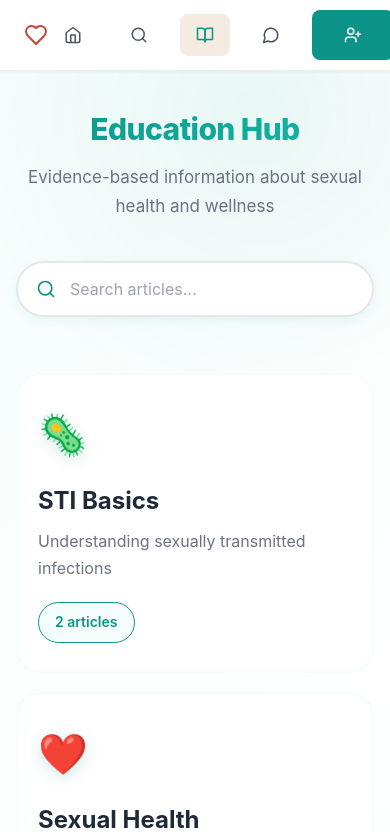
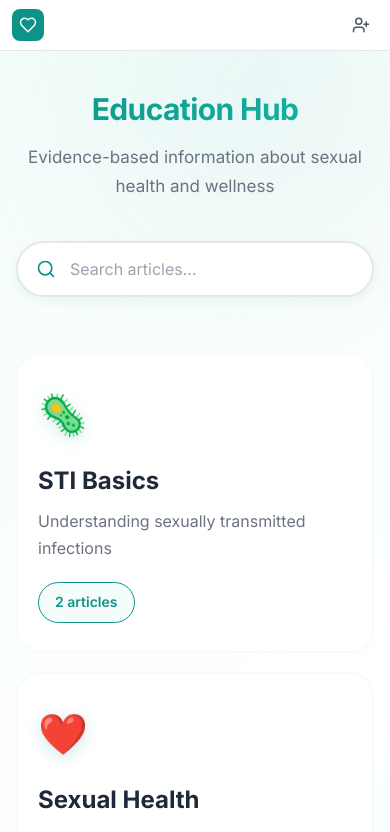
Before and after one commit to Rakhikamboj/STD-App, a React (Vite) app in the folder client/: page /education in a window 390 px wide. Shown: the top 832 px of the page. Built offline with nearby package versions, Linux system fonts and the light colour scheme.

Commit message:
changed-font-size/navigation

```diff
--- a/client/src/components/Navigation.jsx
+++ b/client/src/components/Navigation.jsx
@@ -1,5 +1,5 @@
 import { Link, useLocation } from 'react-router-dom';
-import { Heart, Home, Search, BookOpen, MessageCircle, UserPlus } from 'lucide-react';
+import { Heart, UserPlus } from 'lucide-react';
 import styles from './Navigation.module.css';
 
 const Navigation = () => {
@@ -10,7 +10,9 @@ const Navigation = () => {
     <nav className={styles.nav}>
       <div className={styles.container}>
         <Link to="/" className={styles.logo}>
-          <Heart className={styles.logoIcon} />
+          <div className={styles.logoIconWrapper}>
+            <Heart className={styles.logoIcon} />
+          </div>
           <span className={styles.logoText}>HealthPath</span>
         </Link>
 
@@ -21,29 +23,36 @@ const Navigation = () => {
                 to="/"
                 className={`${styles.link} ${location.pathname === '/' ? styles.active : ''}`}
               >
-                <Home size={18} />
+
                 <span>Home</span>
               </Link>
               <Link
                 to="/symptom-checker"
                 className={`${styles.link} ${location.pathname === '/symptom-checker' ? styles.active : ''}`}
               >
-                <Search size={18} />
+
                 <span>Symptom Checker</span>
               </Link>
               <Link
                 to="/education"
                 className={`${styles.link} ${location.pathname === '/education' ? styles.active : ''}`}
               >
-                <BookOpen size={18} />
+
                 <span>Education</span>
               </Link>
               <Link
                 to="/community"
                 className={`${styles.link} ${location.pathname === '/community' ? styles.active : ''}`}
               >
-                <MessageCircle size={18} />
+
                 <span>Community</span>
+              </Link>
+              <Link
+                to="/faq"
+                className={`${styles.link} ${location.pathname === '/faq' ? styles.active : ''}`}
+              >
+
+                <span>FAQ</span>
               </Link>
             </>
           )}
--- a/client/src/components/Navigation.module.css
+++ b/client/src/components/Navigation.module.css
@@ -1,113 +1,221 @@
+/* Navigation.module.css - With Icons Support */
+
 .nav {
-  background-color: var(--white);
-  box-shadow: var(--shadow-sm);
   position: sticky;
   top: 0;
-  z-index: 100;
-  border-bottom: 1px solid var(--beige);
+  z-index: 50;
+  background: white;
+  border-bottom: 1px solid #e5e7eb;
+  padding: 0.75rem 0;
 }
 
 .container {
-  max-width: 1600px;
+  max-width: 1400px;
   margin: 0 auto;
-  padding: 0 var(--spacing-lg);
+  padding: 0 2rem;
   display: flex;
   align-items: center;
   justify-content: space-between;
-  height: 70px;
 }
 
+/* Logo */
 .logo {
   display: flex;
   align-items: center;
-  gap: var(--spacing-sm);
-  font-family: var(--font-display);
-  font-size: 1.5rem;
-  color: var(--primary);
+  gap: 0.75rem;
   text-decoration: none;
-  transition: transform var(--transition-base);
+  transition: opacity 0.2s ease;
 }
 
 .logo:hover {
-  transform: scale(1.05);
-  color: var(--primary);
+  opacity: 0.8;
+}
+
+.logoIconWrapper {
+  display: flex;
+  align-items: center;
+  justify-content: center;
+  width: 36px;
+  height: 36px;
+  background: #0d9488;
+  border-radius: 0.5rem;
+  flex-shrink: 0;
 }
 
 .logoIcon {
-  color: var(--accent);
+  width: 20px;
+  height: 20px;
+  color: white;
 }
 
 .logoText {
-  font-weight: 400;
+  font-size: 1.125rem;
+  font-weight: 600;
+  color: #1f2937;
 }
 
+/* Navigation Links */
 .links {
   display: flex;
   align-items: center;
-  gap: var(--spacing-lg);
+  gap: 2rem;
 }
 
 .link {
-  display: flex;
+  position: relative;
+  display: inline-flex;
   align-items: center;
-  gap: var(--spacing-xs);
-  color: var(--gray-600);
+  gap: 0.5rem;
+  font-size: 0.8rem;
+  font-weight: 500;
+  color: #4b5563;
   text-decoration: none;
-  padding: var(--spacing-xs) var(--spacing-sm);
-  border-radius: var(--radius-md);
-  transition: all var(--transition-base);
-  font-weight: 500;
+  padding: 0.5rem 0;
+  transition: color 0.2s ease;
+}
+
+.link svg {
+  flex-shrink: 0;
 }
 
 .link:hover {
-  color: var(--primary);
-  background-color: var(--beige);
+  color: #0d9488;
 }
 
 .link.active {
-  color: var(--primary);
-  background-color: var(--beige);
+  color: #0d9488;
+  font-weight: 600;
+}
+
+.link.active::after {
+  content: '';
+  position: absolute;
+  bottom: -0.75rem;
+  left: 0;
+  right: 0;
+  height: 2px;
+  background: #0d9488;
 }
 
 .doctorLink {
-  display: flex;
+  display: inline-flex;
   align-items: center;
-  gap: var(--spacing-xs);
-  background-color: var(--primary);
-  color: var(--white);
-  padding: var(--spacing-sm) var(--spacing-lg);
-  border-radius: var(--radius-md);
+  gap: 0.5rem;
+  font-size: 1rem;
+  font-weight: 500;
+  color: #4b5563;
   text-decoration: none;
-  font-weight: 600;
-  transition: all var(--transition-base);
+  padding: 0.5rem 1rem;
+  border-radius: 0.375rem;
+  transition: all 0.2s ease;
+}
+
+.doctorLink svg {
+  flex-shrink: 0;
 }
 
 .doctorLink:hover {
-  background-color: var(--primary-dark);
-  transform: translateY(-1px);
-  box-shadow: var(--shadow-md);
-  color: var(--white);
+  color: #0d9488;
+  background: rgba(13, 148, 136, 0.05);
 }
 
 .doctorLink.active {
-  background-color: var(--primary-dark);
+  color: white;
+  background: #0d9488;
+}
+
+/* Responsive Design */
+@media (max-width: 1024px) {
+  .container {
+    padding: 0 1.5rem;
+  }
+
+  .links {
+    gap: 1.5rem;
+  }
 }
 
 @media (max-width: 768px) {
   .container {
-    padding: 0 var(--spacing-md);
+    padding: 0 1rem;
   }
 
   .links {
-    gap: var(--spacing-sm);
+    gap: 1rem;
   }
 
+  .link,
+  .doctorLink {
+    font-size: 0.9375rem;
+    gap: 0.375rem;
+  }
+
+  /* Hide text on mobile, show only icons */
   .link span,
   .doctorLink span {
     display: none;
+  }
+}
+
+@media (max-width: 640px) {
+  .nav {
+    padding: 0.5rem 0;
+  }
+
+  .container {
+    padding: 0 0.75rem;
   }
 
   .logoText {
     display: none;
   }
+
+  .logoIconWrapper {
+    width: 32px;
+    height: 32px;
+  }
+
+  .logoIcon {
+    width: 18px;
+    height: 18px;
+  }
+
+  .links {
+    gap: 0.75rem;
+  }
+
+  .doctorLink {
+    padding: 0.5rem;
+  }
 }
+
+/* Tooltip for mobile icon-only view */
+@media (max-width: 768px) {
+  .link,
+  .doctorLink {
+    position: relative;
+  }
+
+  .link:hover::before,
+  .doctorLink:hover::before {
+    content: attr(aria-label);
+    position: absolute;
+    bottom: -2rem;
+    left: 50%;
+    transform: translateX(-50%);
+    background: #1f2937;
+    color: white;
+    padding: 0.25rem 0.5rem;
+    border-radius: 0.25rem;
+    font-size: 0.75rem;
+    white-space: nowrap;
+    pointer-events: none;
+    opacity: 0;
+    transition: opacity 0.2s ease;
+  }
+
+  .link:hover::before,
+  .doctorLink:hover::before {
+    opacity: 1;
+  }
+}
--- a/client/src/index.css
+++ b/client/src/index.css
@@ -1,3 +1,5 @@
+@import url('https://fonts.googleapis.com/css2?family=Inter:wght@400;500;600;700&display=swap');
+
 * {
   margin: 0;
   padding: 0;
@@ -33,8 +35,8 @@
   --gray-900: #111827;
 
   /* Typography */
-  --font-display: 'inter';
-  --font-body: 'inter';
+  --font-display: 'Inter', sans-serif;
+  --font-body: 'Inter', sans-serif;
 
   /* Spacing - increased values */
   --spacing-xs: 0.75rem;
```
